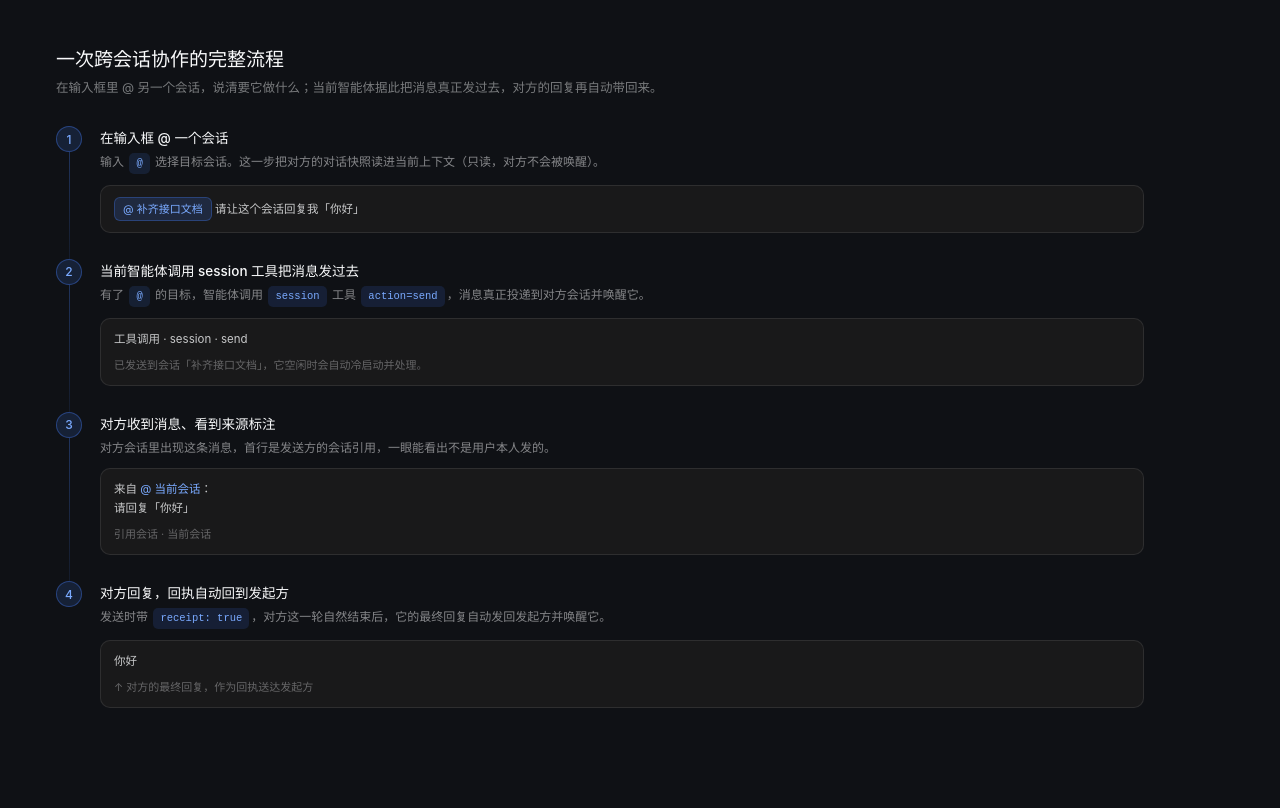
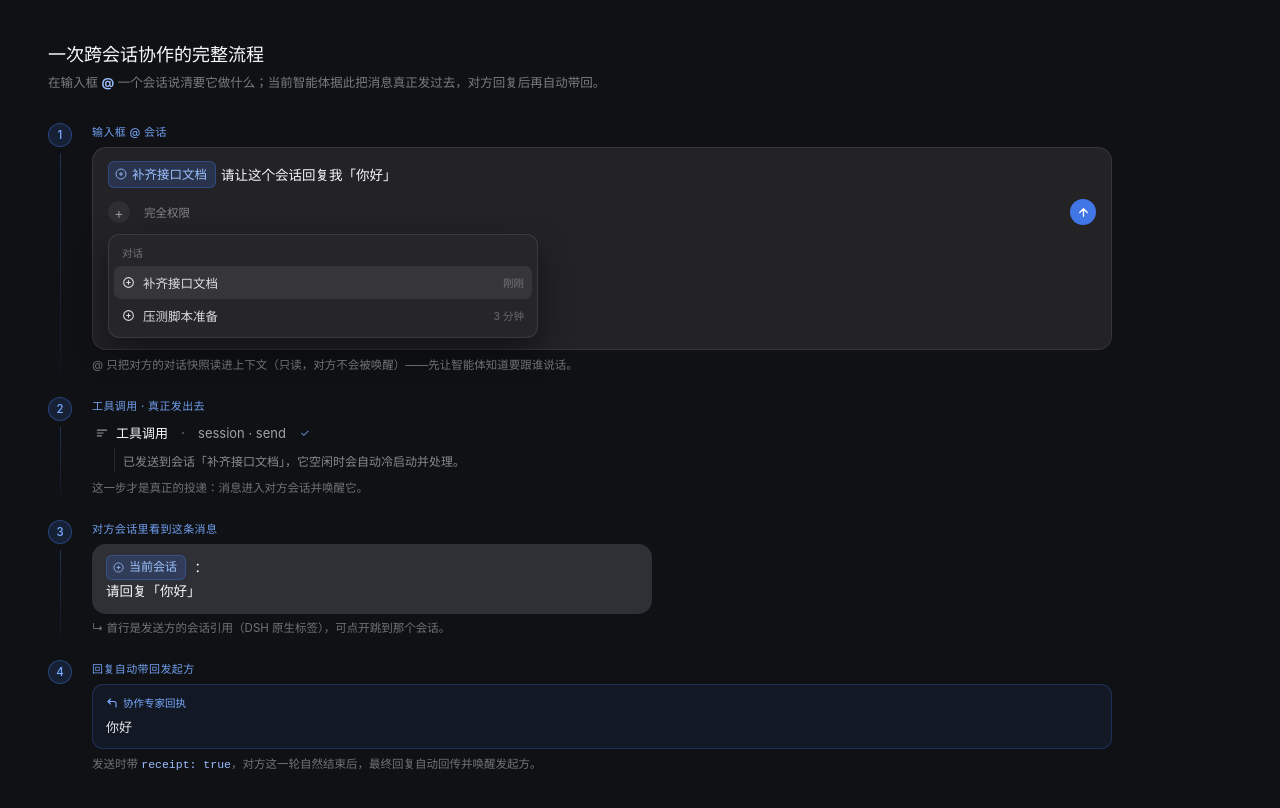
Before and after one commit to duo121/dsh-session-hub, a website: page docs/screenshots/at-flow.html in a window 1280 px wide. Drawn offline with Linux system fonts and the light colour scheme; a web font is replaced by a local one.

Commit message:
流程图改用真实组件样式复刻（输入框/工具调用行/消息气泡/回执卡）

```diff
--- a/docs/screenshots/at-flow.html
+++ b/docs/screenshots/at-flow.html
@@ -1,52 +1,101 @@
 <!doctype html>
 <html><head><meta charset="utf-8">
 <style>
-  @font-face { font-family:'Montserrat'; src:url('file:///Users/apple/Documents/github/agnx/packages/dsh/client/ui-theme/src/styles/montserrat-regular.woff2') format('woff2'); font-weight:400; }
-  @font-face { font-family:'Montserrat'; src:url('file:///Users/apple/Documents/github/agnx/packages/dsh/client/ui-theme/src/styles/montserrat-medium.woff2') format('woff2'); font-weight:500; }
+  @font-face{font-family:'Montserrat';src:url('file:///Users/apple/Documents/github/agnx/packages/dsh/client/ui-theme/src/styles/montserrat-regular.woff2') format('woff2');font-weight:400}
+  @font-face{font-family:'Montserrat';src:url('file:///Users/apple/Documents/github/agnx/packages/dsh/client/ui-theme/src/styles/montserrat-medium.woff2') format('woff2');font-weight:500}
   *{margin:0;padding:0;box-sizing:border-box}
-  body{width:1200px;background:#0F1115;font-family:'Montserrat',-apple-system,'PingFang SC',sans-serif;padding:44px 56px 52px}
-  h2{font-size:19px;font-weight:500;color:#F9FAFB;margin-bottom:6px}
-  .lead{font-size:12.5px;color:rgba(249,250,251,.45);margin-bottom:30px}
-  .steps{display:flex;flex-direction:column;gap:0}
-  .step{display:flex;gap:18px;position:relative;padding-bottom:26px}
+  body{width:1160px;background:#0F1115;font-family:'Montserrat',-apple-system,'PingFang SC',sans-serif;padding:40px 48px 44px;color:#F9FAFB}
+  .head h2{font-size:18px;font-weight:500;margin-bottom:7px}
+  .head p{font-size:12.5px;color:rgba(249,250,251,.46);line-height:1.6;max-width:900px}
+  .stage{margin-top:30px;position:relative}
+  .step{display:flex;gap:20px;padding-bottom:22px;position:relative}
   .step:last-child{padding-bottom:0}
-  .num{flex:none;width:26px;height:26px;border-radius:50%;background:rgba(65,118,230,.16);border:1px solid rgba(65,118,230,.42);color:#7AAAFF;font-size:12px;font-weight:500;display:flex;align-items:center;justify-content:center;z-index:2}
-  .step:not(:last-child):before{content:"";position:absolute;left:12.5px;top:26px;bottom:0;width:1px;background:linear-gradient(rgba(65,118,230,.34),rgba(65,118,230,.10))}
-  .body{flex:1;padding-top:1px}
-  .stitle{font-size:13.5px;color:#F9FAFB;font-weight:500;margin-bottom:5px}
-  .sdesc{font-size:12px;color:rgba(249,250,251,.50);line-height:1.6}
-  .chip{display:inline-block;padding:2px 7px;border-radius:5px;background:rgba(65,118,230,.15);color:#7AAAFF;font-size:10.5px;font-family:monospace;margin:0 2px}
-  .mock{margin-top:11px;background:rgba(27,27,28,.92);border:1px solid rgba(255,255,255,.09);border-radius:10px;padding:11px 13px;font-size:11.5px;color:rgba(249,250,251,.78);line-height:1.65}
-  .mock .at{color:#7AAAFF}
-  .mock .tag{display:inline-flex;align-items:center;gap:4px;padding:2px 8px;border-radius:6px;background:rgba(65,118,230,.18);border:1px solid rgba(65,118,230,.34);color:#7AAAFF;font-size:11px}
-  .arrowline{color:rgba(249,250,251,.34);font-size:11px;margin-top:7px}
+  .rail{flex:none;width:24px;display:flex;flex-direction:column;align-items:center}
+  .n{width:24px;height:24px;border-radius:50%;background:rgba(65,118,230,.16);border:1px solid rgba(65,118,230,.40);color:#7AAAFF;font-size:11.5px;font-weight:500;display:flex;align-items:center;justify-content:center}
+  .step:not(:last-child) .rail:after{content:"";flex:1;width:1px;margin-top:6px;background:linear-gradient(rgba(65,118,230,.32),rgba(65,118,230,.06))}
+  .col{flex:1;min-width:0}
+  .cap{font-size:11px;color:rgba(122,170,255,.92);letter-spacing:.4px;text-transform:uppercase;font-weight:500;margin-bottom:8px}
+  .note{font-size:11.5px;color:rgba(249,250,251,.42);margin-top:7px;line-height:1.55}
+
+  /* ===== 真实组件复刻 ===== */
+  /* 输入框 */
+  .composer{background:#232326;border:1px solid rgba(255,255,255,.085);border-radius:14px;padding:13px 15px 11px}
+  .composer .line{font-size:13.5px;line-height:1.75;color:#F9FAFB}
+  .mention{display:inline-flex;align-items:center;gap:5px;padding:1.5px 8px 1.5px 6px;border-radius:6px;background:rgba(65,118,230,.20);border:1px solid rgba(65,118,230,.36);color:#9CC0FF;font-size:12.5px;margin-right:5px;vertical-align:baseline}
+  .mention svg{opacity:.85}
+  .composer .bar{display:flex;align-items:center;justify-content:space-between;margin-top:11px}
+  .composer .left{display:flex;align-items:center;gap:14px;color:rgba(249,250,251,.46);font-size:11.5px}
+  .plus{width:22px;height:22px;border-radius:50%;background:rgba(255,255,255,.055);display:flex;align-items:center;justify-content:center;color:rgba(249,250,251,.5);font-size:14px}
+  .send{width:26px;height:26px;border-radius:50%;background:#4176E6;display:flex;align-items:center;justify-content:center}
+  /* @ 选择器 */
+  .picker{margin-top:9px;background:#26262A;border:1px solid rgba(255,255,255,.09);border-radius:11px;padding:5px;width:430px;box-shadow:0 14px 34px rgba(0,0,0,.45)}
+  .picker .plabel{font-size:10.5px;color:rgba(249,250,251,.36);padding:5px 8px 6px}
+  .pitem{display:flex;align-items:center;gap:8px;padding:7px 8px;border-radius:7px;font-size:12.5px;color:rgba(249,250,251,.86)}
+  .pitem.on{background:rgba(255,255,255,.075)}
+  .pitem .m{margin-left:auto;font-size:10.5px;color:rgba(249,250,251,.32)}
+  /* 工具调用行（复刻 ToolRow：16 leading / gap6 / title 13 / 2px dot / summary） */
+  .toolrow{display:inline-flex;align-items:center;gap:6px;height:24px;font-size:13px;color:#F9FAFB;padding:0 2px;border-radius:6px;max-width:100%}
+  .toolrow .lead{width:16px;height:16px;display:flex;align-items:center;justify-content:center;color:rgba(249,250,251,.55)}
+  .toolrow .t{font-weight:400}
+  .toolrow .sep{width:2px;height:2px;border-radius:1px;background:rgba(249,250,251,.34);margin:0 8px}
+  .toolrow .sum{color:rgba(249,250,251,.62);overflow:hidden;text-overflow:ellipsis;white-space:nowrap}
+  .toolrow .state{font-size:11px;color:rgba(122,170,255,.85);margin-left:8px}
+  .toolbody{margin:3px 0 0 22px;padding-left:8px;border-left:.5px solid rgba(255,255,255,.10);max-width:640px}
+  .resultline{font-size:12px;color:rgba(249,250,251,.52);padding:4px 0 2px 0;line-height:1.6}
+  /* 用户消息气泡（右对齐） */
+  .bubble{margin-left:0;background:#2E3035;border-radius:14px;padding:11px 14px;font-size:13.5px;line-height:1.7;max-width:560px;color:#F9FAFB}
+  .bubble.bot{background:transparent;padding:0;color:rgba(249,250,251,.88)}
+  .who{font-size:10.5px;color:rgba(249,250,251,.34);margin-bottom:6px}
+  /* 回执 */
+  .receipt{border:1px solid rgba(65,118,230,.26);background:rgba(65,118,230,.075);border-radius:11px;padding:10px 13px}
+  .receipt .rtag{font-size:10.5px;color:#7AAAFF;margin-bottom:6px;display:flex;align-items:center;gap:5px}
+  .receipt .rbody{font-size:13px;color:rgba(249,250,251,.92);line-height:1.7}
 </style></head><body>
-  <h2>一次跨会话协作的完整流程</h2>
-  <div class="lead">在输入框里 @ 另一个会话，说清要它做什么；当前智能体据此把消息真正发过去，对方的回复再自动带回来。</div>
-  <div class="steps">
+  <div class="head">
+    <h2>一次跨会话协作的完整流程</h2>
+    <p>在输入框 <b style="color:#9CC0FF">@</b> 一个会话说清要它做什么；当前智能体据此把消息真正发过去，对方回复后再自动带回。</p>
+  </div>
+  <div class="stage">
 
-    <div class="step"><div class="num">1</div><div class="body">
-      <div class="stitle">在输入框 @ 一个会话</div>
-      <div class="sdesc">输入 <span class="chip">@</span> 选择目标会话。这一步把对方的对话快照读进当前上下文（只读，对方不会被唤醒）。</div>
-      <div class="mock"><span class="tag">@ 补齐接口文档</span> 请让这个会话回复我「你好」</div>
+    <div class="step"><div class="rail"><div class="n">1</div></div><div class="col">
+      <div class="cap">输入框 @ 会话</div>
+      <div class="composer">
+        <div class="line"><span class="mention"><svg width="12" height="12" viewBox="0 0 24 24" fill="none" stroke="currentColor" stroke-width="2"><circle cx="12" cy="12" r="10"/><path d="M12 8v8M8 12h8"/></svg>补齐接口文档</span>请让这个会话回复我「你好」</div>
+        <div class="bar"><div class="left"><div class="plus">+</div><span>完全权限</span></div><div class="send"><svg width="13" height="13" viewBox="0 0 24 24" fill="none" stroke="#fff" stroke-width="2.4" stroke-linecap="round" stroke-linejoin="round"><path d="M12 19V5M5 12l7-7 7 7"/></svg></div></div>
+        <div class="picker"><div class="plabel">对话</div>
+          <div class="pitem on"><svg width="13" height="13" viewBox="0 0 24 24" fill="none" stroke="currentColor" stroke-width="1.9"><circle cx="12" cy="12" r="9"/><path d="M12 8v8M8 12h8"/></svg>补齐接口文档<span class="m">刚刚</span></div>
+          <div class="pitem"><svg width="13" height="13" viewBox="0 0 24 24" fill="none" stroke="currentColor" stroke-width="1.9"><circle cx="12" cy="12" r="9"/><path d="M12 8v8M8 12h8"/></svg>压测脚本准备<span class="m">3 分钟</span></div>
+        </div>
+      </div>
+      <div class="note">@ 只把对方的对话快照读进上下文（只读，对方不会被唤醒）——先让智能体知道要跟谁说话。</div>
     </div></div>
 
-    <div class="step"><div class="num">2</div><div class="body">
-      <div class="stitle">当前智能体调用 session 工具把消息发过去</div>
-      <div class="sdesc">有了 <span class="chip">@</span> 的目标，智能体调用 <span class="chip">session</span> 工具 <span class="chip">action=send</span>，消息真正投递到对方会话并唤醒它。</div>
-      <div class="mock">工具调用 · session · send<div class="arrowline">已发送到会话「补齐接口文档」，它空闲时会自动冷启动并处理。</div></div>
+    <div class="step"><div class="rail"><div class="n">2</div></div><div class="col">
+      <div class="cap">工具调用 · 真正发出去</div>
+      <div class="toolrow">
+        <span class="lead"><svg width="14" height="14" viewBox="0 0 24 24" fill="none" stroke="currentColor" stroke-width="1.9" stroke-linecap="round"><path d="M4 7h16M4 12h10M4 17h7"/></svg></span>
+        <span class="t">工具调用</span><span class="sep"></span>
+        <span class="sum">session · send</span>
+        <span class="state">✓</span>
+      </div>
+      <div class="toolbody"><div class="resultline">已发送到会话「补齐接口文档」，它空闲时会自动冷启动并处理。</div></div>
+      <div class="note">这一步才是真正的投递：消息进入对方会话并唤醒它。</div>
     </div></div>
 
-    <div class="step"><div class="num">3</div><div class="body">
-      <div class="stitle">对方收到消息、看到来源标注</div>
-      <div class="sdesc">对方会话里出现这条消息，首行是发送方的会话引用，一眼能看出不是用户本人发的。</div>
-      <div class="mock">来自 <span class="at">@ 当前会话</span>：<br>请回复「你好」<div class="arrowline">引用会话 · 当前会话</div></div>
+    <div class="step"><div class="rail"><div class="n">3</div></div><div class="col">
+      <div class="cap">对方会话里看到这条消息</div>
+      <div class="bubble"><span class="mention" style="font-size:12px"><svg width="11" height="11" viewBox="0 0 24 24" fill="none" stroke="currentColor" stroke-width="2"><circle cx="12" cy="12" r="10"/><path d="M12 8v8M8 12h8"/></svg>当前会话</span>：<br>请回复「你好」</div>
+      <div class="note" style="margin-top:6px">↳ 首行是发送方的会话引用（DSH 原生标签），可点开跳到那个会话。</div>
+
     </div></div>
 
-    <div class="step"><div class="num">4</div><div class="body">
-      <div class="stitle">对方回复，回执自动回到发起方</div>
-      <div class="sdesc">发送时带 <span class="chip">receipt: true</span>，对方这一轮自然结束后，它的最终回复自动发回发起方并唤醒它。</div>
-      <div class="mock">你好<div class="arrowline">↑ 对方的最终回复，作为回执送达发起方</div></div>
+    <div class="step"><div class="rail"><div class="n">4</div></div><div class="col">
+      <div class="cap">回复自动带回发起方</div>
+      <div class="receipt">
+        <div class="rtag"><svg width="12" height="12" viewBox="0 0 24 24" fill="none" stroke="currentColor" stroke-width="2.2" stroke-linecap="round" stroke-linejoin="round"><path d="M9 14 4 9l5-5"/><path d="M20 20v-7a4 4 0 0 0-4-4H4"/></svg>协作专家回执</div>
+        <div class="rbody">你好</div>
+      </div>
+      <div class="note">发送时带 <code style="color:#9CC0FF">receipt: true</code>，对方这一轮自然结束后，最终回复自动回传并唤醒发起方。</div>
     </div></div>
 
   </div>
```
Also changed, not shown: docs/screenshots/at-flow.webp.
